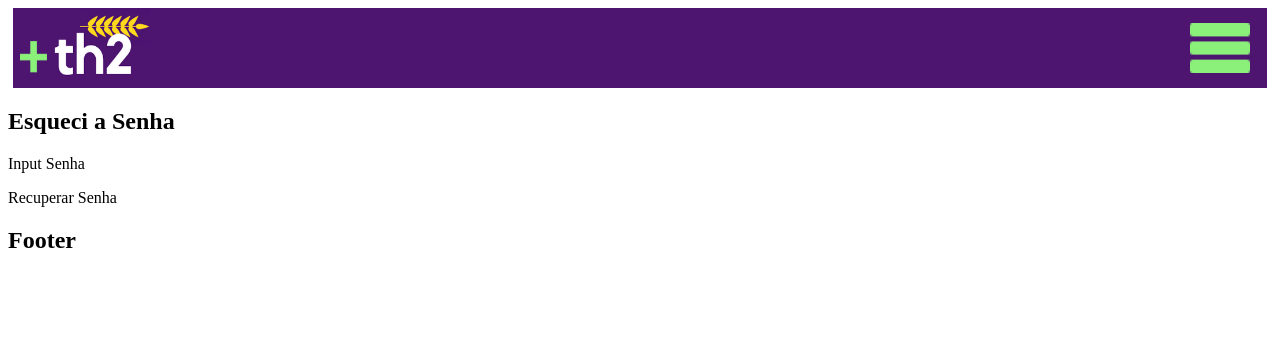
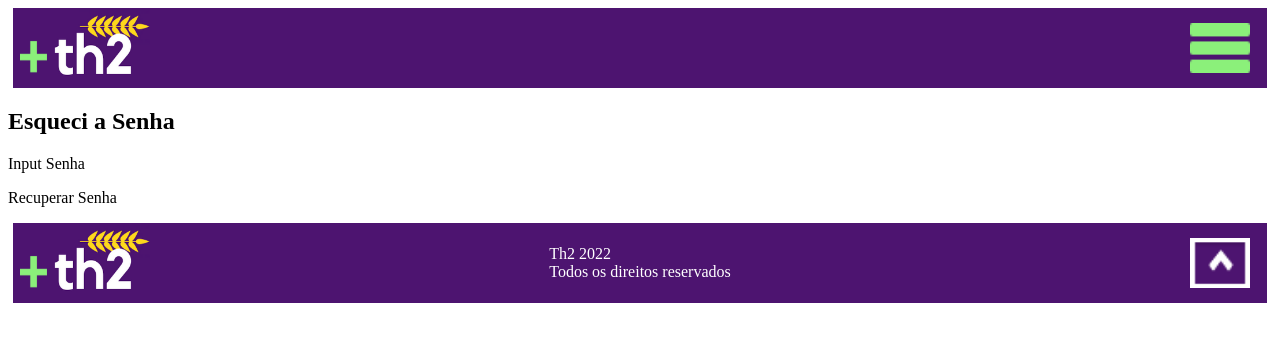
Before and after one commit to MarceloHorikoshi/th2_site, a React (Create React App) app: page / in a window 1280 px wide. Shown: the top 342 px of the page. Built offline with nearby package versions, Linux system fonts and the light colour scheme.

Commit message:
create footer

```diff
--- /dev/null
+++ b/src/Components/Footer/footer.module.css
@@ -0,0 +1,33 @@
+.footer {
+  background-color: #4D1470;
+  margin: 5px;
+  height: 80px;
+  display: flex;
+  justify-content: center;
+}
+
+.menu {
+  width: 60px;
+  height: 50px;
+  align-self: center;
+  position: fixed;
+  right: 30px;
+}
+
+.logo {
+  width: 130px;
+  height: 80px;
+  align-self: center;
+  position: fixed;
+  left: 20px;
+}
+
+.text {
+  color: white;
+  align-self: center;
+}
+
+.text2 {
+  color: white;
+  align-self: center;
+}
--- /dev/null
+++ b/src/Components/Footer/index.jsx
@@ -0,0 +1,27 @@
+import styles from './footer.module.css'
+import LogoImage from '../../assets/logo.png'
+import MenuImage from '../../assets/menu_options.png'
+
+export default function Footer() {
+  const redirectHome = () => {
+    console.log('Redirect Home');
+  }
+
+  const openMenu = () => {
+    console.log('Open Menu');
+  }
+
+  return (
+    <div className={styles.footer}>
+      <img src={LogoImage} className={styles.logo} alt="Logo Th2" onClick={() => redirectHome()} />
+
+      <p className={styles.text}>
+        Th2 2022
+        <br />
+        Todos os direitos reservados
+      </p>
+
+      <img src={MenuImage} className={styles.menu} alt="Logo Th2" onClick={() => openMenu()} />
+    </div>
+  )
+}
--- a/src/Pages/ForgotPassword/index.jsx
+++ b/src/Pages/ForgotPassword/index.jsx
@@ -1,20 +1,18 @@
+import Footer from '../../Components/Footer'
 import Header from '../../Components/Header'
 
 export default function ForgotPassword() {
   return (
-    <>
+    <div className='ForgotPassword'>
       <Header />
 
-      <div className='ForgotPassword'>
+      <h2>Esqueci a Senha</h2>
 
-        <h2>Esqueci a Senha</h2>
+      <p>Input Senha</p>
 
-        <p>Input Senha</p>
+      <p>Recuperar Senha</p>
 
-        <p>Recuperar Senha</p>
-
-        <h2>Footer</h2>
-      </div>
-    </>
+      <Footer />
+    </div>
   )
 }
```
Also changed, not shown: src/assets/menu_options.png (added).
